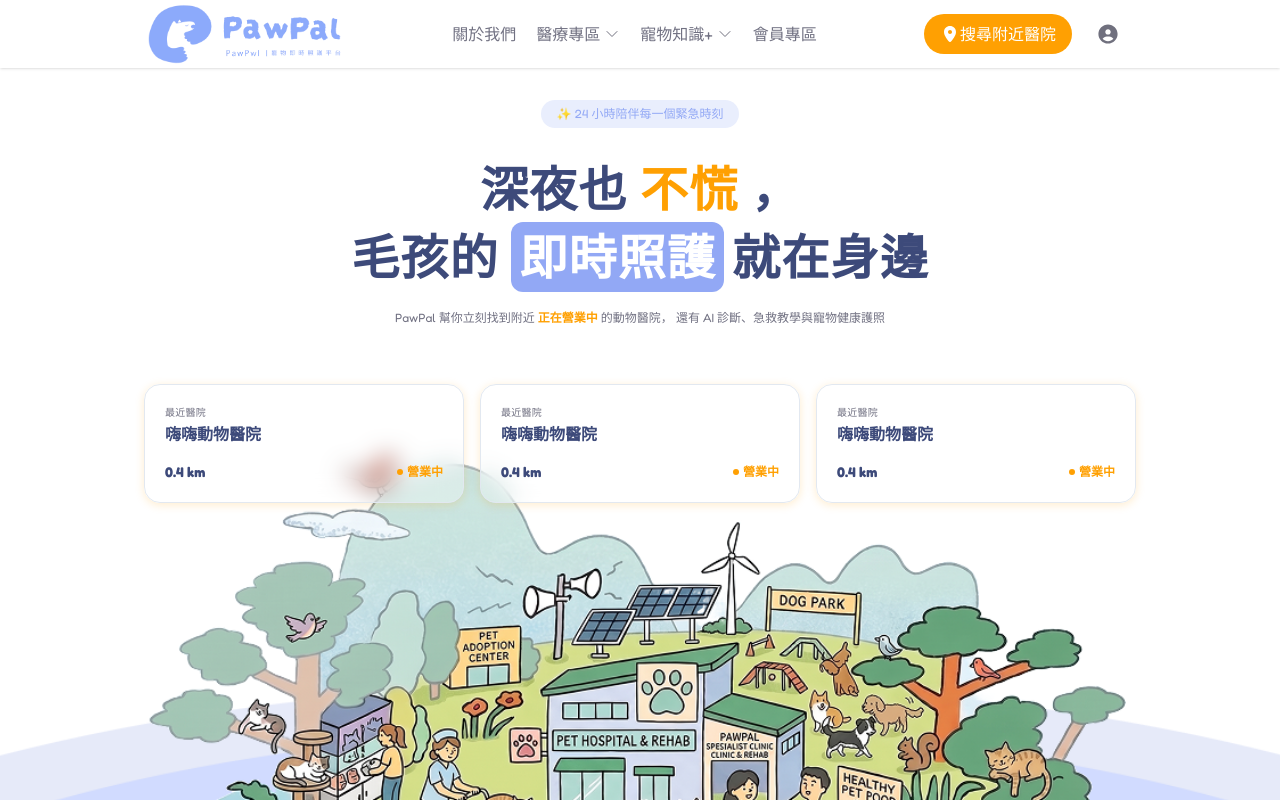
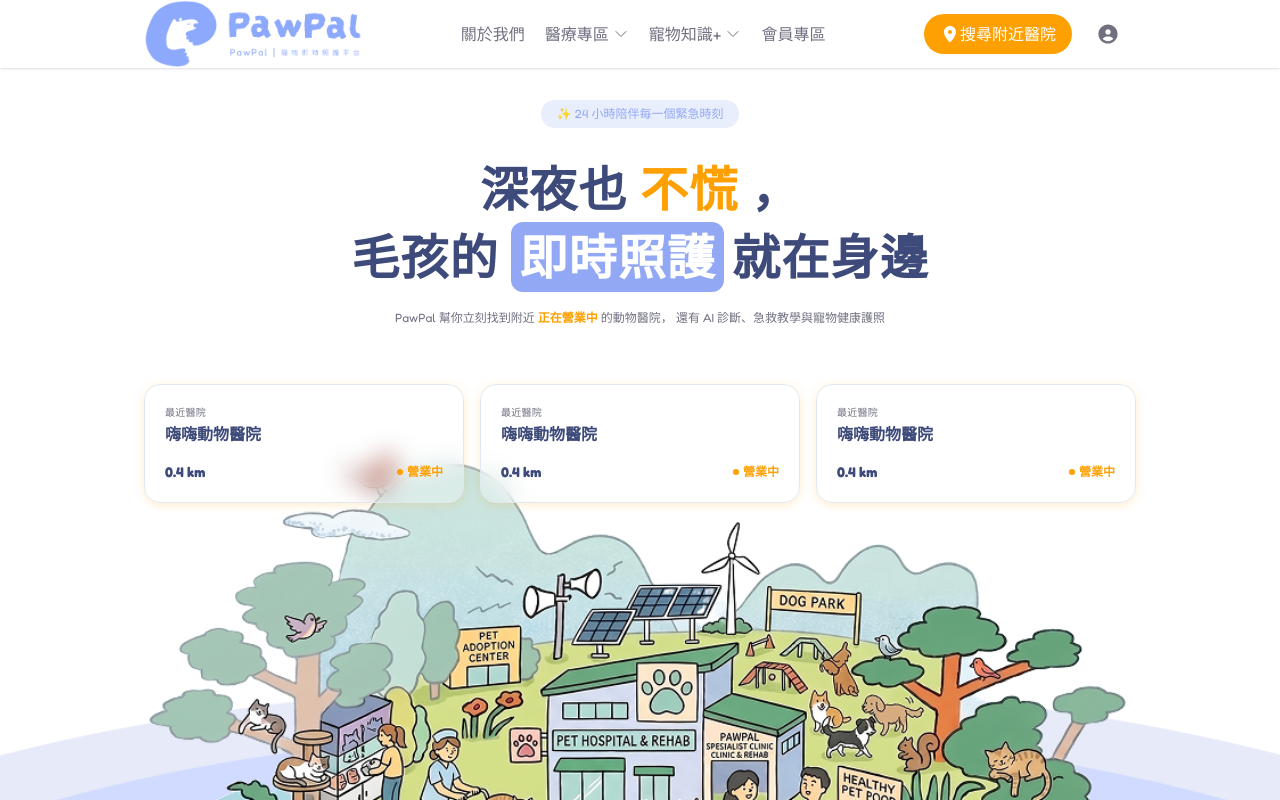
Before and after one commit to pawpal-team/PawPal, a Vue app: page / in a window 1280 px wide. Shown: the top 800 px of the page. Built offline with nearby package versions, Linux system fonts and the light colour scheme; a web font is replaced by a local one.

Commit message:
refactor: 統一 LoginForm、AppHeader、AppFooter 的 PawPal logo 引用

```diff
--- a/src/components/layout/AppFooter.vue
+++ b/src/components/layout/AppFooter.vue
@@ -6,7 +6,7 @@
       <div class="flex flex-col pt-8 md:items-start md:pt-0 md:max-w-[240px]">
         <img
           class="w-[140px] h-[80px] object-contain md:w-[180px]"
-          src="@/assets/images/PawPal_logo_p.PNG"
+          src="@/assets/images/PawPal_logo.PNG"
         />
         <p class="hidden text-[#6B7280] md:block text-sm">
           為毛孩家庭打造的即時照護平台,24 小時陪伴每一個緊急時刻。
--- a/src/components/layout/AppHeader.vue
+++ b/src/components/layout/AppHeader.vue
@@ -32,7 +32,7 @@ const navGroups = [
     <div class="md:hidden">
       <div class="mx-auto flex h-[55px] px-4 items-center justify-between">
         <a href="#" class="items-center">
-          <img src="@/assets/images/PawPal-logo_p.webp" alt="logo" class="h-10 w-auto" />
+          <img src="@/assets/images/PawPal_logo.PNG" alt="logo" class="h-10 w-auto" />
         </a>
 
         <button
@@ -48,7 +48,7 @@ const navGroups = [
     <!-- 平板版&電腦版 -->
     <div class="mx-auto hidden h-17 max-w-5xl items-center px-4 md:flex md:justify-between">
       <a href="#" class="flex items-center">
-        <img src="@/assets/images/PawPal-logo_p.webp" alt="logo" class="h-17 w-auto" />
+        <img src="@/assets/images/PawPal_logo.PNG" alt="logo" class="h-17 w-auto" />
       </a>
 
       <div class="flex items-center gap-5 lg:contents">
```
Also changed, not shown: src/assets/images/PawPal-logo_p.webp (deleted), src/assets/images/PawPal_logo_p.PNG (deleted).
